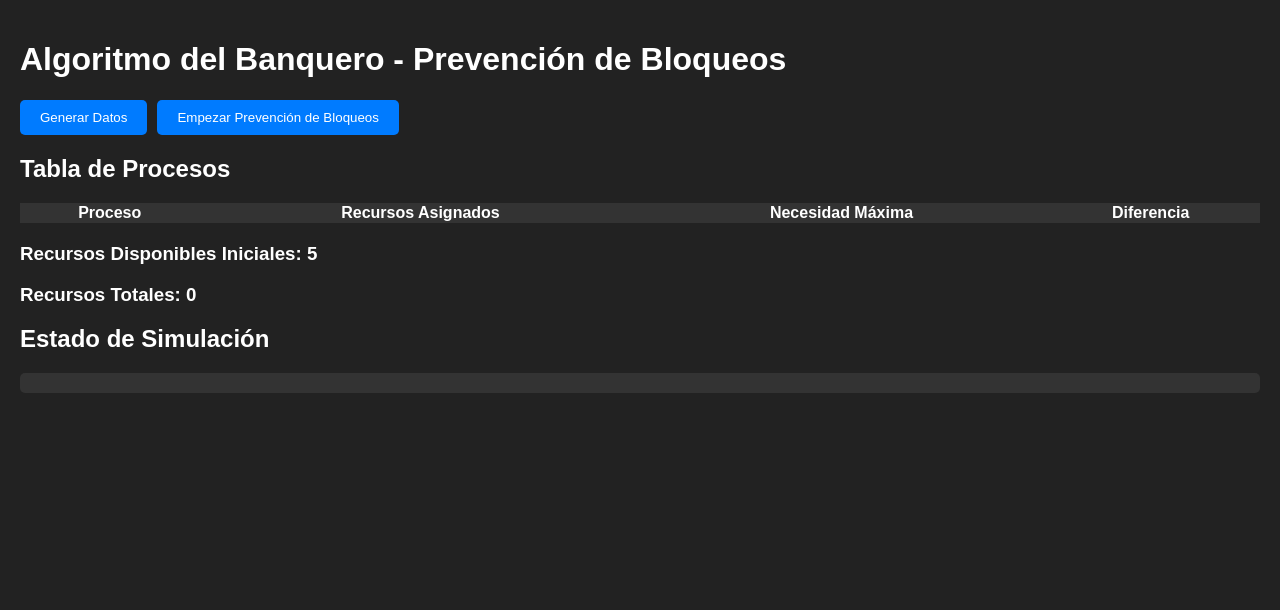
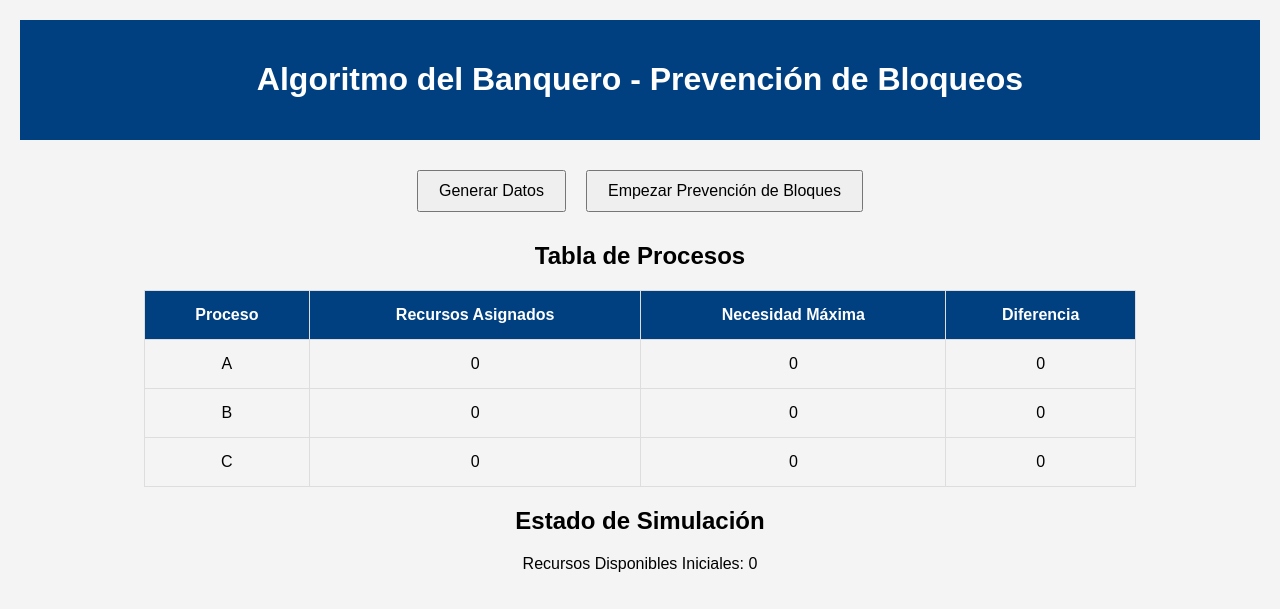
Before and after one commit to Yoshikoich/proyectoSO, a React (Create React App) app: page / in a window 1280 px wide. Shown: the top 610 px of the page. Built offline with nearby package versions, Linux system fonts and the light colour scheme.

Commit message:
regresando

```diff
--- a/src/App.js
+++ b/src/App.js
@@ -1,84 +1,84 @@
 import React, { useState } from 'react';
+import './App.css';
 
-const App = () => {
-  const [procesos, setProcesos] = useState([]);
-  const [recursosDisponiblesIniciales, setRecursosDisponiblesIniciales] = useState(5);
-  const [recursosTotales, setRecursosTotales] = useState(0);
-  const [log, setLog] = useState([]);
-  const [secuenciaSegura, setSecuenciaSegura] = useState([]);
+function App() {
+  const [processes, setProcesses] = useState([
+    { name: 'A', assigned: 0, maxNeed: 0, difference: 0 },
+    { name: 'B', assigned: 0, maxNeed: 0, difference: 0 },
+    { name: 'C', assigned: 0, maxNeed: 0, difference: 0 },
+  ]);
+  const [availableResources, setAvailableResources] = useState(0); // Variable para recursos disponibles
+  const [message, setMessage] = useState('');
+  const [simulationLog, setSimulationLog] = useState([]);
 
-  // Genera datos aleatorios para los procesos
-  const generarDatos = () => {
-    const nuevosProcesos = [
-      { nombre: 'A', recursosAsignados: 1, necesidadMaxima: 6 },
-      { nombre: 'B', recursosAsignados: 2, necesidadMaxima: 3 },
-      { nombre: 'C', recursosAsignados: 1, necesidadMaxima: 7 },
-    ];
+  // Generación de datos aleatorios únicos
+  const generateData = () => {
+    const assignedResources = processes.map(() => Math.floor(Math.random() * 3) + 1); // Recursos asignados entre 1 y 3
+    const maxNeeds = Array.from(new Set([4, 5, 6])).sort(() => 0.5 - Math.random()); // Valores únicos de Necesidad Máxima
 
-    const totalAsignados = nuevosProcesos.reduce((sum, proceso) => sum + proceso.recursosAsignados, 0);
-    setRecursosTotales(totalAsignados + recursosDisponiblesIniciales);
-
-    const procesosConDiferencia = nuevosProcesos.map(proceso => ({
-      ...proceso,
-      diferencia: proceso.necesidadMaxima - proceso.recursosAsignados,
+    // Recalcular la diferencia y generar la tabla
+    const newProcesses = processes.map((process, index) => ({
+      ...process,
+      assigned: assignedResources[index],
+      maxNeed: maxNeeds[index],
+      difference: maxNeeds[index] - assignedResources[index]
     }));
 
-    setProcesos(procesosConDiferencia);
-    setLog(['✅ Datos generados y condiciones cumplidas']);
-    setSecuenciaSegura([]);
+    // Genera un valor aleatorio de recursos disponibles entre 0 y 5
+    const randomAvailable = Math.floor(Math.random() * 6);
+    setAvailableResources(randomAvailable);
+
+    // Comprobar si se cumplen las condiciones para algún proceso
+    const valid = newProcesses.some(process => process.difference <= randomAvailable);
+    setMessage(valid ? "✅ Datos generados y condiciones cumplidas" : "❌ Las condiciones no se cumplen");
+    setProcesses(newProcesses);
+    setSimulationLog([]); // Limpia el log de simulación
   };
 
-  // Simula el algoritmo del banquero para evitar bloqueos
-  const prevenirBloqueo = () => {
-    let recursosDisponibles = recursosDisponiblesIniciales;
-    let secuencia = [];
-    let procesosPendientes = [...procesos];
-    let simulacionLog = [];
+  // Simulación de prevención de bloqueos
+  const startSimulation = () => {
+    let resources = availableResources;
+    const log = [];
+    const processQueue = [...processes].sort((a, b) => a.maxNeed - b.maxNeed); // Ordena por necesidad máxima
 
-    while (procesosPendientes.length > 0) {
-      let procesoEjecutado = false;
+    processQueue.forEach(process => {
+      if (process.difference <= resources) {
+        // Proceso puede entrar
+        log.push(`🟢 Otorgando recursos al proceso ${process.name}: ${resources} - ${process.difference} = ${resources - process.difference}`);
+        resources -= process.difference;
 
-      for (let i = 0; i < procesosPendientes.length; i++) {
-        const proceso = procesosPendientes[i];
+        // Estado "READY"
+        log.push(`⚙️ Proceso ${process.name} - READY`);
 
-        if (proceso.diferencia <= recursosDisponibles) {
-          simulacionLog.push(`🟢 Otorgando recursos al proceso ${proceso.nombre} (Recursos Disponibles: ${recursosDisponibles} - Diferencia: ${proceso.diferencia})`);
-          recursosDisponibles += proceso.recursosAsignados;
-          secuencia.push(proceso.nombre);
+        // Proceso sale y devuelve sus recursos
+        log.push(`🔄 Devolviendo recursos del proceso ${process.name}: ${resources} + ${process.maxNeed} = ${resources + process.maxNeed}`);
+        resources += process.maxNeed;
+      } else {
+        // Proceso no puede entrar, espera
+        log.push(`🟡 Proceso ${process.name} - Esperando (Diferencia: ${process.difference}, Recursos Disponibles: ${resources})`);
+      }
+    });
 
-          simulacionLog.push(`✅ READY - Proceso ${proceso.nombre} está en ejecución.`);
-          simulacionLog.push(`🔄 Devolviendo recursos de ${proceso.nombre} (Recursos Disponibles: ${recursosDisponibles - proceso.necesidadMaxima} + Necesidad Máxima: ${proceso.necesidadMaxima}) = ${recursosDisponibles}`);
-
-          // Remover el proceso de la lista de pendientes
-          procesosPendientes.splice(i, 1);
-          procesoEjecutado = true;
-          break;
-        }
-      }
-
-      if (!procesoEjecutado) {
-        simulacionLog.push("⚠️ No se pueden procesar más procesos sin riesgo de bloqueo.");
-        simulacionLog.push("⚠️ No fue posible procesar todos los procesos debido a insuficientes recursos disponibles.");
-        setLog(simulacionLog);
-        setSecuenciaSegura([]);
-        return;
-      }
-    }
-
-    simulacionLog.push("✅ Todos los procesos han sido procesados en el siguiente orden: " + secuencia.join(', '));
-    setLog(simulacionLog);
-    setSecuenciaSegura(secuencia);
+    // Actualización de logs y mensaje final
+    log.push("✅ Todos los procesos han sido procesados.");
+    setSimulationLog(log);
+    setAvailableResources(resources); // Actualiza el estado final de recursos disponibles
   };
 
   return (
-    <div style={{ padding: '20px', fontFamily: 'Arial', color: '#fff', backgroundColor: '#222', minHeight: '100vh' }}>
+    <div className="App">
+      <header className="App-header">
         <h1>Algoritmo del Banquero - Prevención de Bloqueos</h1>
-      <div style={{ display: 'flex', gap: '10px', marginBottom: '20px' }}>
-        <button onClick={generarDatos} style={buttonStyle}>Generar Datos</button>
-        <button onClick={prevenirBloqueo} style={buttonStyle}>Empezar Prevención de Bloqueos</button>
+      </header>
+
+      <div className="controls">
+        <button onClick={generateData}>Generar Datos</button>
+        <button onClick={startSimulation}>Empezar Prevención de Bloques</button>
       </div>
+
+      <div className="table-section">
         <h2>Tabla de Procesos</h2>
-      <table style={tableStyle}>
+        <table>
           <thead>
             <tr>
               <th>Proceso</th>
@@ -88,44 +88,30 @@ const App = () => {
             </tr>
           </thead>
           <tbody>
-          {procesos.map((proceso, index) => (
+            {processes.map((process, index) => (
               <tr key={index}>
-              <td>{proceso.nombre}</td>
-              <td>{proceso.recursosAsignados}</td>
-              <td>{proceso.necesidadMaxima}</td>
-              <td>{proceso.diferencia}</td>
+                <td>{process.name}</td>
+                <td>{process.assigned}</td>
+                <td>{process.maxNeed}</td>
+                <td>{process.difference}</td>
               </tr>
             ))}
           </tbody>
         </table>
-      <h3>Recursos Disponibles Iniciales: {recursosDisponiblesIniciales}</h3>
-      <h3>Recursos Totales: {recursosTotales}</h3>
+      </div>
+
+      <div className="status">
         <h2>Estado de Simulación</h2>
-      <div style={{ backgroundColor: '#333', padding: '10px', borderRadius: '5px' }}>
-        {log.map((line, index) => (
-          <div key={index} style={{ marginBottom: '5px' }}>
-            {line}
-          </div>
+        <p>Recursos Disponibles Iniciales: {availableResources}</p>
+        <p>{message}</p>
+        <div className="simulation-log">
+          {simulationLog.map((entry, index) => (
+            <p key={index}>{entry}</p>
           ))}
         </div>
       </div>
+    </div>
   );
-};
-
-const buttonStyle = {
-  padding: '10px 20px',
-  backgroundColor: '#007bff',
-  color: '#fff',
-  border: 'none',
-  borderRadius: '5px',
-  cursor: 'pointer',
-};
-
-const tableStyle = {
-  width: '100%',
-  borderCollapse: 'collapse',
-  marginBottom: '20px',
-  backgroundColor: '#333',
-};
+}
 
 export default App;
```
Lines whose indentation alone changed are shown as unchanged.
